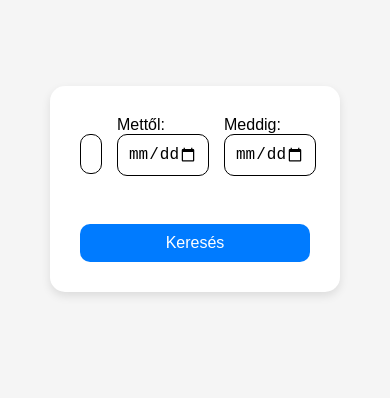
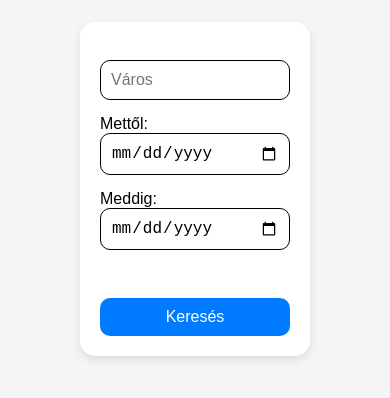
Before and after one commit to nacsacsa/weather-forecast, a plain HTML site: page WeatherForecast/Frontend/index.html in a window 390 px wide. Shown: the part 144-542 px from the top of the page. Drawn offline with Linux system fonts and the light colour scheme.

Commit message:
indexStyle.css mobil nézet kialakítása (600px alatti képernyőkhöz)

```diff
--- a/WeatherForecast/Frontend/styles/indexStyle.css
+++ b/WeatherForecast/Frontend/styles/indexStyle.css
@@ -65,3 +65,17 @@ input[type="submit"] {
 input[type="submit"]:hover {
     background-color: #0056b3;
 }
+
+/* Reszponzív dizájn kialakítása 600px-nél kisebb képernyőkhöz */
+@media (max-width: 600px) {
+    #main-box {
+        padding: 20px;
+        max-width: 90%;
+    }
+    .input-group {
+        flex-direction: column;
+    }
+    .input-group > div {
+        width: 100%;
+    }
+}
```
